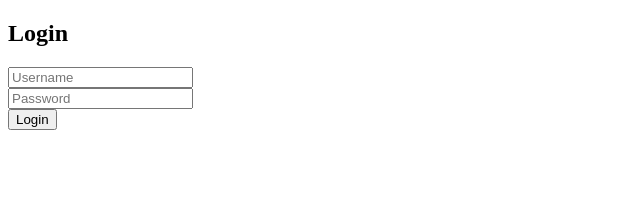
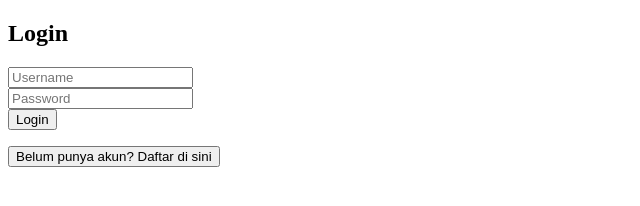
Before and after one commit to rvandivlader/cabalkey, a plain HTML site: page index.html in a window 1280 px wide. Shown: the whole page, without its empty margins (0-640 px from the left). Drawn offline with Linux system fonts and the light colour scheme.

Commit message:
Update index.html

```diff
--- a/index.html
+++ b/index.html
@@ -1,6 +1,8 @@
 <!DOCTYPE html>
 <html>
-<head><title>Login Akun</title></head>
+<head>
+  <title>Login Akun</title>
+</head>
 <body>
   <h2>Login</h2>
   <form id="loginForm">
@@ -9,6 +11,10 @@
     <button type="submit">Login</button>
   </form>
   <p id="message"></p>
+
+  <div style="margin-top: 15px;">
+    <button onclick="window.location.href='register.html'">Belum punya akun? Daftar di sini</button>
+  </div>
 
   <script>
     document.getElementById("loginForm").addEventListener("submit", async (e) => {
```
